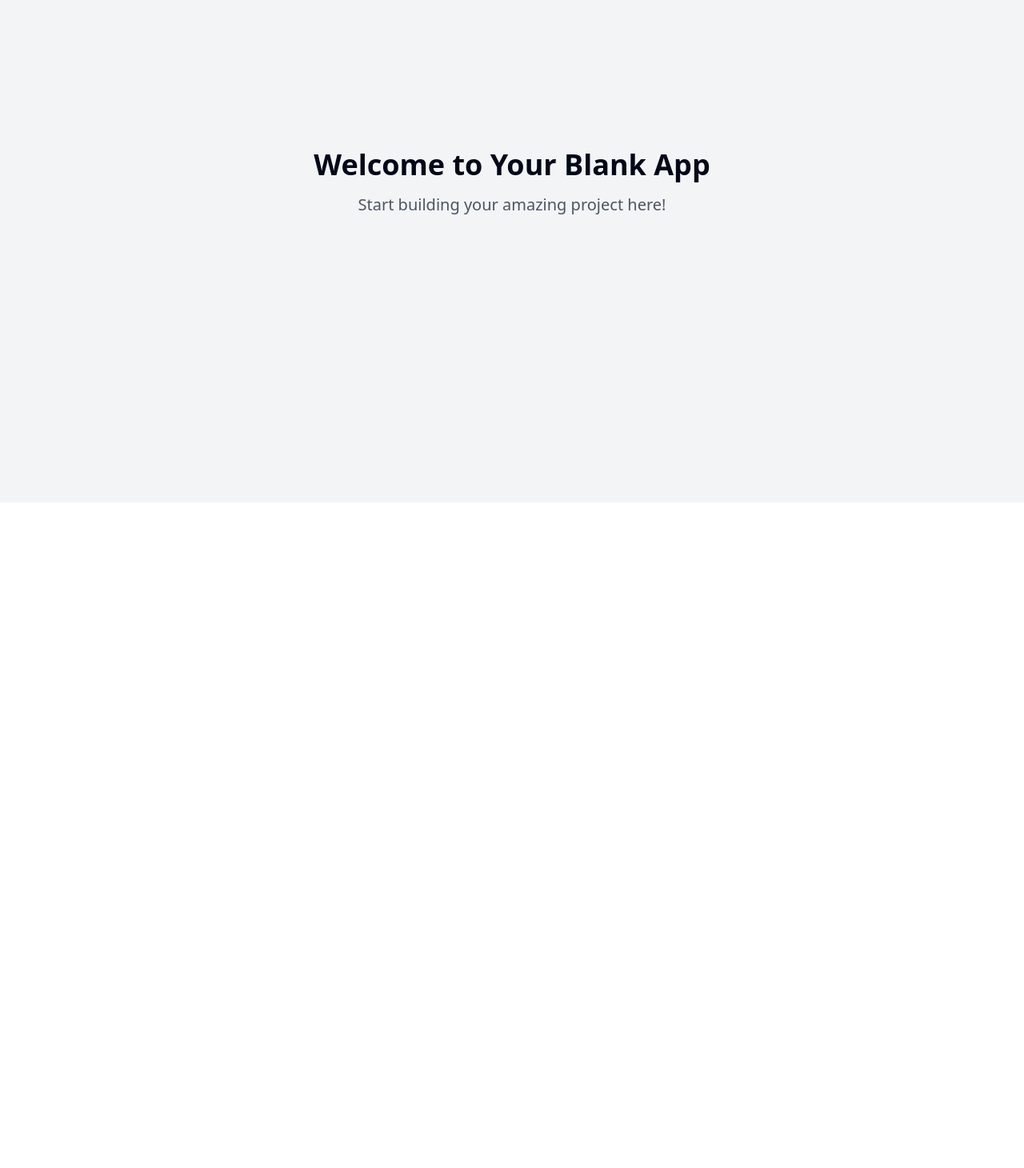
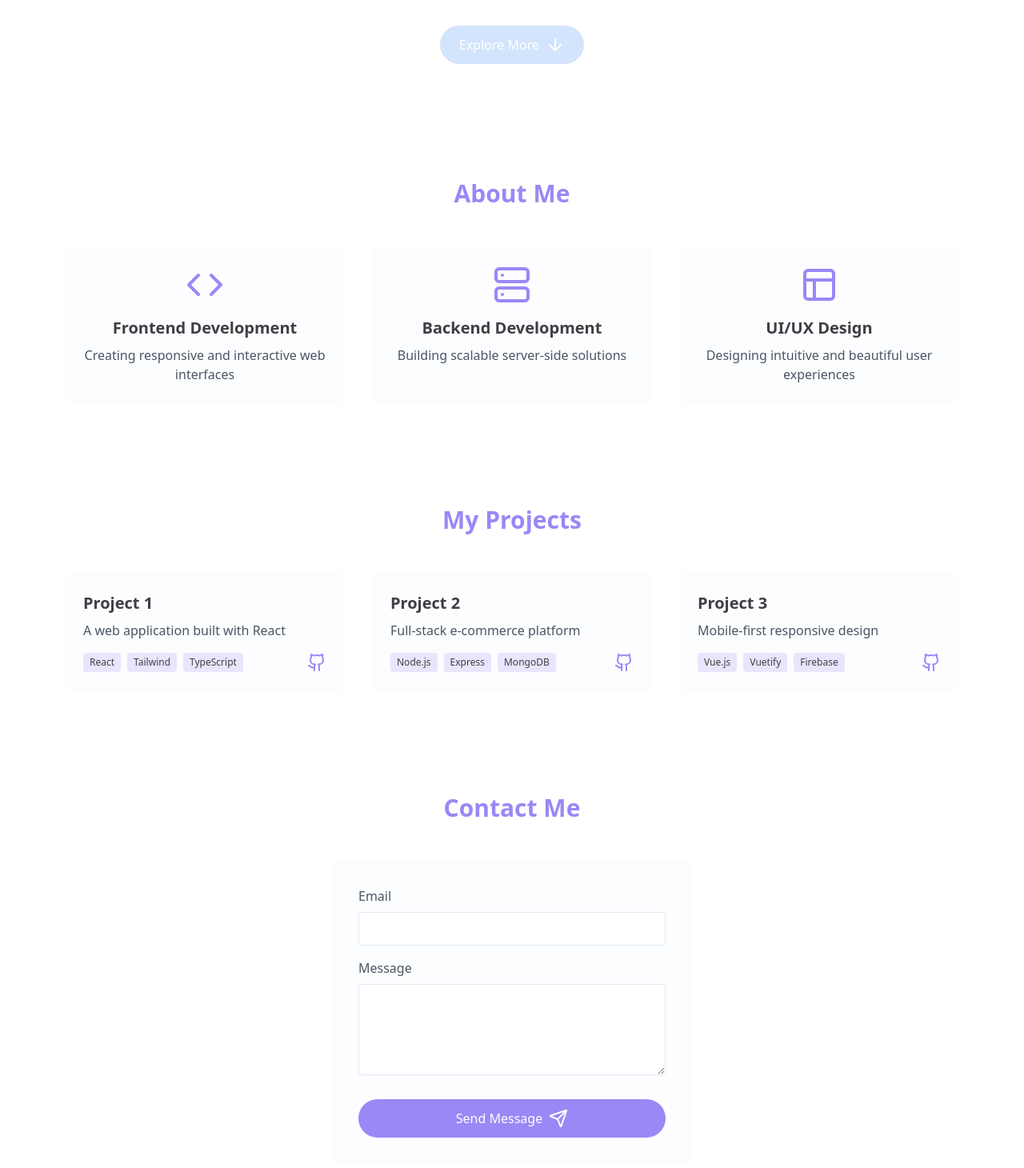
Before and after one commit to avi-2-avi/ai-connect-landing-v2, a React (Vite) app: page / in a window 1280 px wide. Shown: the part 172-1632 px from the top of the page at 80% size. Before the commit the page ends 800 px from the top, so only its background shows below. Built offline with nearby package versions, Linux system fonts and the light colour scheme.

Commit message:
Create basic project template

```diff
--- /dev/null
+++ b/src/components/About.tsx
@@ -0,0 +1,45 @@
+
+import React from 'react';
+import { Code, Server, Layout } from 'lucide-react';
+
+const About = () => {
+  const skills = [
+    {
+      icon: Code,
+      title: 'Frontend Development',
+      description: 'Creating responsive and interactive web interfaces'
+    },
+    {
+      icon: Server,
+      title: 'Backend Development',
+      description: 'Building scalable server-side solutions'
+    },
+    {
+      icon: Layout,
+      title: 'UI/UX Design',
+      description: 'Designing intuitive and beautiful user experiences'
+    }
+  ];
+
+  return (
+    <section id="about" className="py-16">
+      <h2 className="text-3xl font-bold text-center mb-12 text-soft-purple">
+        About Me
+      </h2>
+      <div className="grid md:grid-cols-3 gap-8">
+        {skills.map((skill, index) => (
+          <div
+            key={index}
+            className="bg-soft-blue/10 p-6 rounded-lg text-center hover:shadow-md transition-shadow"
+          >
+            <skill.icon size={48} className="mx-auto mb-4 text-soft-purple" />
+            <h3 className="text-xl font-semibold mb-2">{skill.title}</h3>
+            <p className="text-gray-600">{skill.description}</p>
+          </div>
+        ))}
+      </div>
+    </section>
+  );
+};
+
+export default About;
--- /dev/null
+++ b/src/components/Contact.tsx
@@ -0,0 +1,61 @@
+
+import React, { useState } from 'react';
+import { Send } from 'lucide-react';
+
+const Contact = () => {
+  const [email, setEmail] = useState('');
+  const [message, setMessage] = useState('');
+
+  const handleSubmit = (e: React.FormEvent) => {
+    e.preventDefault();
+    // TODO: Implement form submission logic
+    console.log('Form submitted', { email, message });
+  };
+
+  return (
+    <section id="contact" className="py-16">
+      <h2 className="text-3xl font-bold text-center mb-12 text-soft-purple">
+        Contact Me
+      </h2>
+      <form
+        onSubmit={handleSubmit}
+        className="max-w-md mx-auto bg-soft-blue/10 p-8 rounded-lg"
+      >
+        <div className="mb-4">
+          <label htmlFor="email" className="block mb-2 text-gray-600">
+            Email
+          </label>
+          <input
+            type="email"
+            id="email"
+            value={email}
+            onChange={(e) => setEmail(e.target.value)}
+            className="w-full px-3 py-2 border rounded focus:outline-none focus:ring-2 focus:ring-soft-purple"
+            required
+          />
+        </div>
+        <div className="mb-6">
+          <label htmlFor="message" className="block mb-2 text-gray-600">
+            Message
+          </label>
+          <textarea
+            id="message"
+            value={message}
+            onChange={(e) => setMessage(e.target.value)}
+            className="w-full px-3 py-2 border rounded focus:outline-none focus:ring-2 focus:ring-soft-purple"
+            rows={4}
+            required
+          />
+        </div>
+        <button
+          type="submit"
+          className="w-full flex items-center justify-center bg-soft-purple text-white py-3 rounded-full hover:bg-opacity-90 transition-colors"
+        >
+          Send Message <Send className="ml-2" />
+        </button>
+      </form>
+    </section>
+  );
+};
+
+export default Contact;
--- /dev/null
+++ b/src/components/Hero.tsx
@@ -0,0 +1,25 @@
+
+import React from 'react';
+import { ArrowDown } from 'lucide-react';
+
+const Hero = () => {
+  return (
+    <section className="py-20 text-center">
+      <h1 className="text-5xl font-bold mb-4 text-soft-purple">
+        Hi, I'm Your Name
+      </h1>
+      <p className="text-xl text-gray-600 mb-8">
+        Software Developer | Creative Problem Solver
+      </p>
+      <a
+        href="#about"
+        className="inline-flex items-center bg-soft-blue text-white px-6 py-3 rounded-full hover:bg-opacity-90 transition-colors"
+      >
+        Explore More
+        <ArrowDown className="ml-2" />
+      </a>
+    </section>
+  );
+};
+
+export default Hero;
--- /dev/null
+++ b/src/components/Projects.tsx
@@ -0,0 +1,59 @@
+
+import React from 'react';
+import { Github } from 'lucide-react';
+
+const Projects = () => {
+  const projects = [
+    {
+      title: 'Project 1',
+      description: 'A web application built with React',
+      technologies: ['React', 'Tailwind', 'TypeScript']
+    },
+    {
+      title: 'Project 2',
+      description: 'Full-stack e-commerce platform',
+      technologies: ['Node.js', 'Express', 'MongoDB']
+    },
+    {
+      title: 'Project 3',
+      description: 'Mobile-first responsive design',
+      technologies: ['Vue.js', 'Vuetify', 'Firebase']
+    }
+  ];
+
+  return (
+    <section id="projects" className="py-16">
+      <h2 className="text-3xl font-bold text-center mb-12 text-soft-purple">
+        My Projects
+      </h2>
+      <div className="grid md:grid-cols-3 gap-8">
+        {projects.map((project, index) => (
+          <div
+            key={index}
+            className="bg-soft-blue/10 p-6 rounded-lg hover:shadow-md transition-shadow"
+          >
+            <h3 className="text-xl font-semibold mb-2">{project.title}</h3>
+            <p className="text-gray-600 mb-4">{project.description}</p>
+            <div className="flex items-center justify-between">
+              <div className="flex space-x-2">
+                {project.technologies.map((tech, techIndex) => (
+                  <span
+                    key={techIndex}
+                    className="text-xs bg-soft-purple/20 px-2 py-1 rounded"
+                  >
+                    {tech}
+                  </span>
+                ))}
+              </div>
+              <a href="#" className="text-soft-purple hover:opacity-80">
+                <Github />
+              </a>
+            </div>
+          </div>
+        ))}
+      </div>
+    </section>
+  );
+};
+
+export default Projects;
--- a/src/pages/Index.tsx
+++ b/src/pages/Index.tsx
@@ -1,11 +1,18 @@
-// Update this page (the content is just a fallback if you fail to update the page)
+
+import React from 'react';
+import Hero from '@/components/Hero';
+import About from '@/components/About';
+import Projects from '@/components/Projects';
+import Contact from '@/components/Contact';
 
 const Index = () => {
   return (
-    <div className="min-h-screen flex items-center justify-center bg-gray-100">
-      <div className="text-center">
-        <h1 className="text-4xl font-bold mb-4">Welcome to Your Blank App</h1>
-        <p className="text-xl text-gray-600">Start building your amazing project here!</p>
+    <div className="min-h-screen bg-white text-charcoal-700 antialiased">
+      <div className="container mx-auto px-4 max-w-6xl">
+        <Hero />
+        <About />
+        <Projects />
+        <Contact />
       </div>
     </div>
   );
--- a/tailwind.config.ts
+++ b/tailwind.config.ts
@@ -61,6 +61,11 @@ export default {
 					'accent-foreground': 'hsl(var(--sidebar-accent-foreground))',
 					border: 'hsl(var(--sidebar-border))',
 					ring: 'hsl(var(--sidebar-ring))'
+				},
+				'soft-purple': '#9b87f5',
+				'soft-blue': '#D3E4FD',
+				charcoal: {
+					'700': '#403E43'
 				}
 			},
 			borderRadius: {
```
